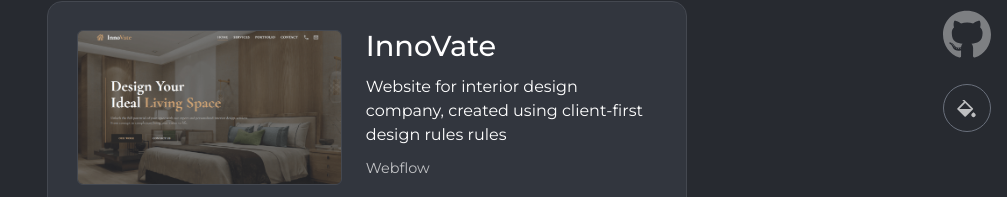
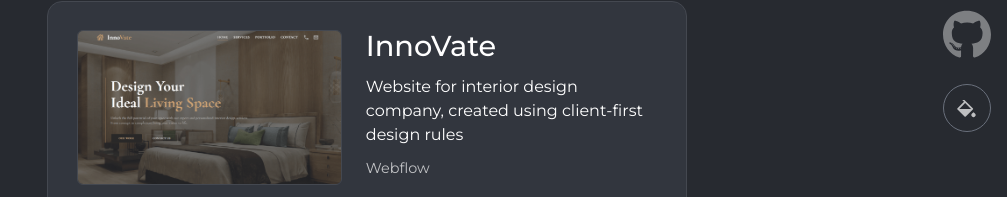
Before and after one commit to matt765/4-websites, a Next.js app: page / in a window 1280 px wide. Shown: the part 329-526 px from the top of the page, without its empty margins (273-1280 px from the left). Built offline with nearby package versions, Linux system fonts and the light colour scheme.

Commit message:
Fix preview link

```diff
--- a/src/pages/index.tsx
+++ b/src/pages/index.tsx
@@ -76,11 +76,11 @@
   },
   {
     title: "InnoVate",
-    desc: "Website for interior design company, created using client-first design rules rules",
+    desc: "Website for interior design company, created using client-first design rules",
     techStack: "Webflow",
     liveLink: "https://innovate-interior.webflow.io/",
     previewLink:
-      "https://preview.webflow.com/preview/innovate-interior?utm_medium=preview_link&utm_source=designer&utm_content=innovate-interior&preview: a7b8553f8c91a11c0d12c3876699a7a4&workflow=preview",
+      "https://preview.webflow.com/preview/innovate-interior?utm_medium=preview_link&utm_source=designer&utm_content=innovate-interior&preview=a7b8553f8c91a11c0d12c3876699a7a4&workflow=preview",
     image: InnovateImage,
   },
   {
```
